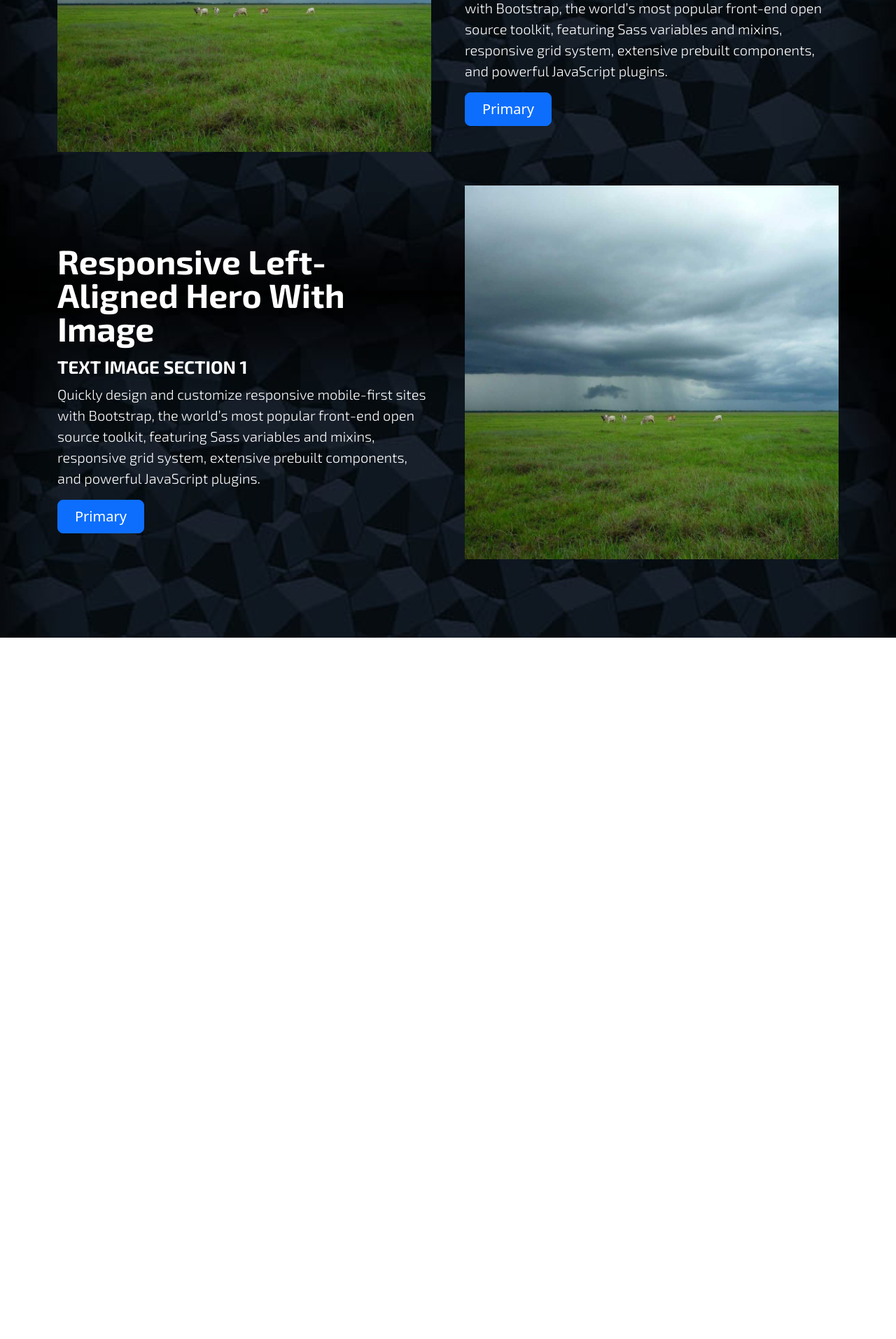
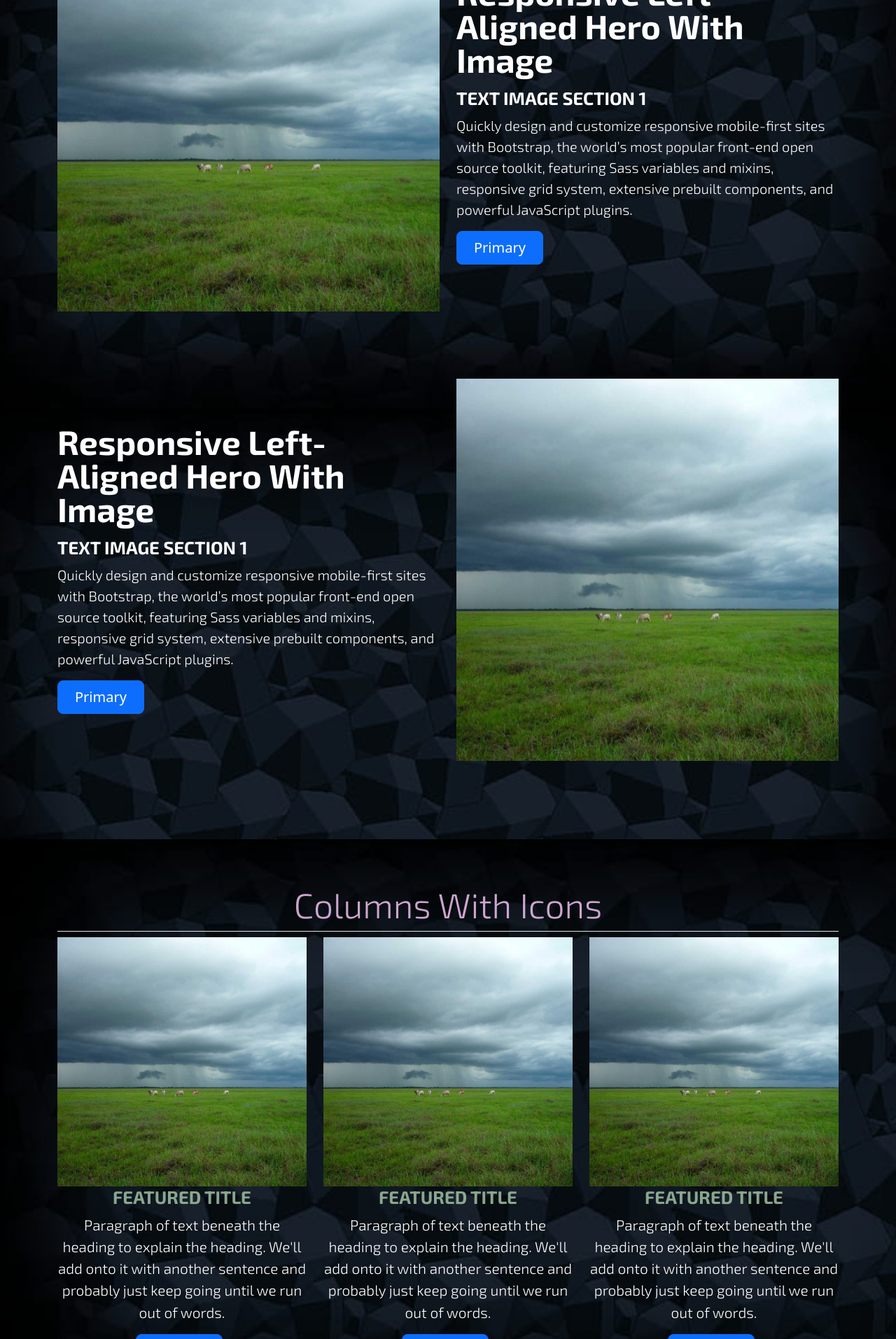
Before and after one commit to 22stefann/project, a PHP site: page / in a window 1280 px wide. Shown: the part 4587-6500 px from the top of the page at 70% size. Before the commit the page ends 5498 px from the top, so only its background shows below. Run offline with PHP 8.4, Linux system fonts and the light colour scheme; some libraries are stand-ins or nearby versions; some web fonts are replaced.

Commit message:
Added section column and edited under cover section

```diff
--- /dev/null
+++ b/components/homepage/section_column.php
@@ -0,0 +1,21 @@
+<style>
+    #section_column {
+        background-color: <?php echo $section_column_bg_color; ?>;
+        background-image: url("custom/<?php echo $section_column_bg_url; ?>");
+        background-size: <?php echo $section_column_bg_size; ?>;
+        background-repeat: <?php echo $section_column_bg_repeat; ?>;
+        background-attachment: <?php echo $section_column_bg_attachment; ?>;
+        h2 {
+            color: <?php echo $section_column_title_color; ?>;
+        }
+        h3 {
+            color: <?php echo $section_column_subtitle_color; ?>;
+        }
+        p {
+            color: <?php echo $section_column_text_color; ?>;
+        }
+    }
+</style>
+<div class="container all-section-style text-center section-column">
+    <?php echo $section_column_html; ?>
+</div>
--- a/components/homepage/under_cover.php
+++ b/components/homepage/under_cover.php
@@ -1,5 +1,12 @@
-<div id="under-cover" <?php if ( !empty($underCoverBgImage) ) { echo 'style="background-image: url(\'' . $underCoverBgImage . '\');"'; } ?> class="row mx-0 text-center under-cover-section all-section-style">
-    <h2 class="subtitle-h2 animated-element animate-left">Under cover section</h2>
-    <h3 class="title-h3 animated-element animate-left">subtitle</h3>
-    <p class="animated-element animate-left">text</p>
+<div id="under-cover" <?php if ( !empty($underCoverBgImage) ) { echo 'style="background-image: url(\'' . $underCoverBgImage . '\');"'; } ?> class="under-cover-section all-section-style text-center">
+    <div class="">
+        <h2 class="subtitle-h2 animated-element animate-left">Under cover section</h2>
+        <h3 class="title-h3 animated-element animate-left">subtitle</h3>
+        <div class="col-lg-6 mx-auto">
+        <p class="animated-element animate-left">text</p>
+        <div class="d-grid gap-2 d-sm-flex justify-content-sm-center">
+            <button type="button" class="btn btn-outline-info btn-lg">Custom button</button>
+        </div>
+        </div>
+    </div>
 </div>
--- a/config.php
+++ b/config.php
@@ -241,6 +241,8 @@
         "gallery_v1",
         "simple_section_1",
         "text_image_section",
+        "section_column",
+        #"form_section",
         #"gallery_v2"
     );
 
@@ -500,7 +502,7 @@ $text_image_section_1_bg_repeat = "no-repeat";
 //simple section html
 $text_image_section_1_html = <<<HTML
 
-<div class="row align-items-center g-5 py-5">
+<div class="row align-items-center py-5">
     <div class="col-12 col-sm-6 col-lg-6 m-auto">
     <img src="custom/gallery/gallery_7.jpg" class="d-block mx-lg-auto img-fluid" alt="Bootstrap Themes" width="700" height="500" loading="lazy">
     </div>
@@ -513,7 +515,7 @@ $text_image_section_1_html = <<<HTML
     </div>
     </div>
 </div>
-<div class="row align-items-center g-5 py-5">
+<div class="row align-items-center py-5">
     <div class="col-12 col-sm-6 col-lg-6">
     <h2 class="display-5 fw-bold lh-1 mb-3 subtitle-h2">Responsive left-aligned hero with image</h2>
     <h3 class="title-h3">Text image section 1</h3>
@@ -531,7 +533,7 @@ HTML;
 
 
 ####################################################################
-#################### TEXT IMAGE SECTION 1 ##########################
+#################### TEXT IMAGE SECTION 2 ##########################
 ####################################################################
 //simple section title color
 $text_image_section_2_title_color = "#fff";
@@ -552,7 +554,7 @@ $text_image_section_2_bg_repeat = "no-repeat";
 //simple section html
 $text_image_section_2_html = <<<HTML
 
-<div class="row align-items-center g-5 py-5">
+<div class="row align-items-center py-5">
     <div class="col-12 col-sm-6 col-lg-6 m-auto">
     <img src="custom/gallery/gallery_7.jpg" class="d-block mx-lg-auto img-fluid" alt="Bootstrap Themes" width="700" height="500" loading="lazy">
     </div>
@@ -565,7 +567,7 @@ $text_image_section_2_html = <<<HTML
     </div>
     </div>
 </div>
-<div class="row align-items-center g-5 py-5">
+<div class="row align-items-center py-5">
     <div class="col-12 col-sm-6 col-lg-6">
     <h2 class="display-5 fw-bold lh-1 mb-3 subtitle-h2">Responsive left-aligned hero with image</h2>
     <h3 class="title-h3">Text image section 2</h3>
@@ -581,4 +583,56 @@ $text_image_section_2_html = <<<HTML
 
 HTML;
 
+####################################################################
+#################### section column  ###############################
+####################################################################
+//simple section title color
+$section_column_title_color = "#fcfc";
+//simple section subtitle color
+$section_column_subtitle_color = "#acac";
+//simple section text color
+$section_column_text_color = "#fff";
+//simple section bg color
+$section_column_bg_color = "#000";
+//simple section image url
+$section_column_bg_url = "default_section_back.jpg";
+//simple section image attachment
+$section_column_bg_attachment = "fixed";
+//simple section image size
+$section_column_bg_size = "cover";
+//simple section image repeat
+$section_column_bg_repeat = "no-repeat";
+//simple section html
+$section_column_html = <<<HTML
+
+<h2 class="pb-2 border-bottom subtitle-h2">Columns with icons</h2>
+<div class="row g-4 row-cols-1 row-cols-lg-3">
+    <div class="feature col">
+    <div class="">
+    <img src="custom/gallery/gallery_7.jpg" class="d-block mx-lg-auto img-fluid" alt="Bootstrap Themes" width="700" height="500" loading="lazy">
+    </div>
+    <h3 class="title-h3">Featured title</h3>
+    <p>Paragraph of text beneath the heading to explain the heading. We'll add onto it with another sentence and probably just keep going until we run out of words.</p>
+    <button type="button" class="btn btn-primary btn-lg px-4 me-md-2">Primary</button>
+    </div>
+    <div class="feature col">
+    <div class="">
+        <img src="custom/gallery/gallery_7.jpg" class="d-block mx-lg-auto img-fluid" alt="Bootstrap Themes" width="700" height="500" loading="lazy">
+    </div>
+    <h3 class="title-h3">Featured title</h3>
+    <p>Paragraph of text beneath the heading to explain the heading. We'll add onto it with another sentence and probably just keep going until we run out of words.</p>
+    <button type="button" class="btn btn-primary btn-lg px-4 me-md-2">Primary</button>
+    </div>
+    <div class="feature col">
+    <div class="">
+    <img src="custom/gallery/gallery_7.jpg" class="d-block mx-lg-auto img-fluid" alt="Bootstrap Themes" width="700" height="500" loading="lazy">
+    </div>
+    <h3 class="title-h3">Featured title</h3>
+    <p>Paragraph of text beneath the heading to explain the heading. We'll add onto it with another sentence and probably just keep going until we run out of words.</p>
+    <button type="button" class="btn btn-primary btn-lg px-4 me-md-2">Primary</button>
+    </div>
+</div>
+
+HTML;
+
 ?>
```
Also changed, not shown: index.html (deleted, +0 -47 lines).
